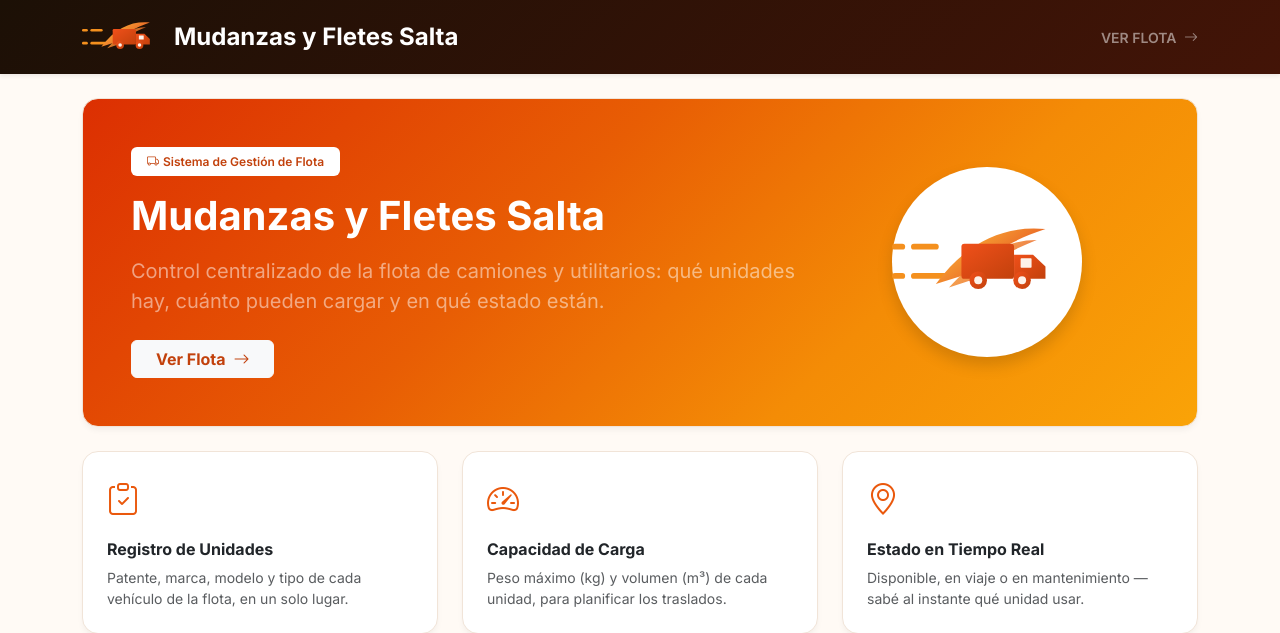
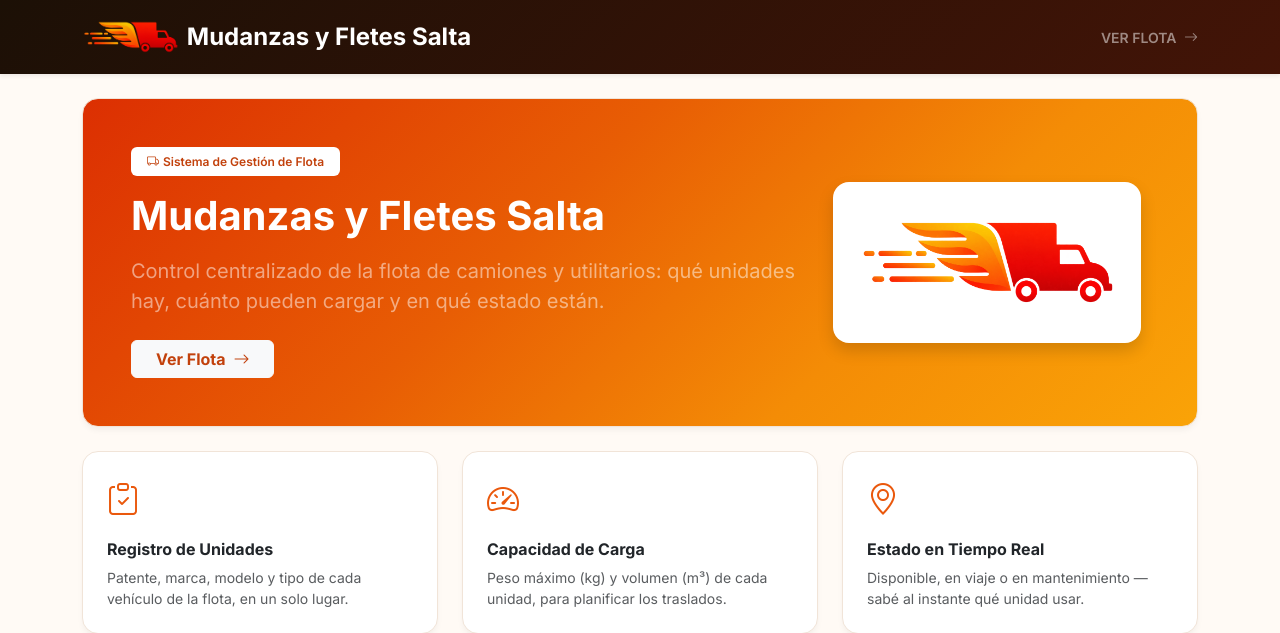
Before and after one commit to MarioGg43/BD_Mudanza, a Django app: page / in a window 1280 px wide. Shown: the top 633 px of the page. Run offline with Django 4.2, Linux system fonts and the light colour scheme.

Commit message:
Use the client's actual logo instead of the recreated icon
Replaces the hand-drawn SVG approximation with the real transparent
logo.png the client (Mudanzas Salta) provided, in the header brand
and the home page hero. Static file served via flota/static/flota/.

Co-Authored-By: Claude Sonnet 5 <noreply@anthropic.com>

```diff
--- a/flota/templates/flota/_icono_camion.html
+++ /dev/null
@@ -1,33 +0,0 @@
-<svg viewBox="0 0 260 130" xmlns="http://www.w3.org/2000/svg" style="height: {{ size|default:32 }}px; width: auto;" aria-hidden="true">
-    <defs>
-        <linearGradient id="wingGrad{{ size|default:32 }}" x1="0%" y1="0%" x2="100%" y2="70%">
-            <stop offset="0%" stop-color="#ffc93c"/>
-            <stop offset="100%" stop-color="#e2431e"/>
-        </linearGradient>
-        <linearGradient id="truckGrad{{ size|default:32 }}" x1="0%" y1="0%" x2="100%" y2="100%">
-            <stop offset="0%" stop-color="#f0501a"/>
-            <stop offset="100%" stop-color="#c2410c"/>
-        </linearGradient>
-    </defs>
-
-    <!-- lineas de velocidad -->
-    <rect x="0" y="40" width="18" height="8" rx="4" fill="#f4901e"/>
-    <rect x="26" y="40" width="38" height="8" rx="4" fill="#f4901e"/>
-    <rect x="0" y="80" width="18" height="8" rx="4" fill="#f4901e"/>
-    <rect x="26" y="80" width="52" height="8" rx="4" fill="#f4901e"/>
-
-    <!-- ala: 2 formas amplias, sin detalle fino -->
-    <path d="M60,95 C105,35 155,15 210,20 C165,35 130,55 108,80 Z" fill="url(#wingGrad{{ size|default:32 }})"/>
-    <path d="M78,100 C118,55 158,35 198,35 C160,50 128,68 108,90 Z" fill="url(#wingGrad{{ size|default:32 }})" opacity="0.85"/>
-
-    <!-- camion -->
-    <g>
-        <rect x="95" y="40" width="72" height="48" rx="4" fill="url(#truckGrad{{ size|default:32 }})"/>
-        <path d="M167,55 h26 l17,16 v17 h-43 Z" fill="url(#truckGrad{{ size|default:32 }})"/>
-        <rect x="176" y="60" width="15" height="13" rx="1" fill="#fdf2e9"/>
-        <circle cx="118" cy="90" r="12" fill="url(#truckGrad{{ size|default:32 }})"/>
-        <circle cx="118" cy="90" r="5.5" fill="#fdf2e9"/>
-        <circle cx="178" cy="90" r="12" fill="url(#truckGrad{{ size|default:32 }})"/>
-        <circle cx="178" cy="90" r="5.5" fill="#fdf2e9"/>
-    </g>
-</svg>
--- a/flota/templates/flota/base.html
+++ b/flota/templates/flota/base.html
@@ -46,7 +46,7 @@
     <header class="navbar-brand-custom text-white py-3 mb-4 shadow-sm">
         <div class="container d-flex justify-content-between align-items-center">
             <a href="{% url 'inicio' %}" class="text-white text-decoration-none fs-4 fw-bold d-flex align-items-center">
-                <span class="me-2 d-flex align-items-center">{% include 'flota/_icono_camion.html' with size=42 %}</span>Mudanzas y Fletes Salta
+                <img src="{% static 'flota/logo.png' %}" alt="Mudanzas y Fletes Salta" class="me-2" style="height: 42px; width: auto;">Mudanzas y Fletes Salta
             </a>
             <a href="{% url 'lista_vehiculos' %}" class="text-white-50 small text-uppercase fw-semibold text-decoration-none">
                 Ver Flota <i class="bi bi-arrow-right ms-1"></i>
--- a/flota/templates/flota/inicio.html
+++ b/flota/templates/flota/inicio.html
@@ -1,4 +1,5 @@
 {% extends 'flota/base.html' %}
+{% load static %}
 {% block title %}Mudanzas y Fletes Salta{% endblock %}
 {% block content %}
 
@@ -18,8 +19,8 @@
             </a>
         </div>
         <div class="col-lg-4 text-center d-none d-lg-block">
-            <div class="bg-white rounded-circle d-inline-flex align-items-center justify-content-center shadow" style="width: 190px; height: 190px;">
-                {% include 'flota/_icono_camion.html' with size=110 %}
+            <div class="bg-white rounded-4 d-inline-flex align-items-center justify-content-center shadow p-4">
+                <img src="{% static 'flota/logo.png' %}" alt="Mudanzas y Fletes Salta" style="width: 100%; max-width: 260px; height: auto;">
             </div>
         </div>
     </div>
```
Also changed, not shown: flota/static/flota/logo.png (added).
